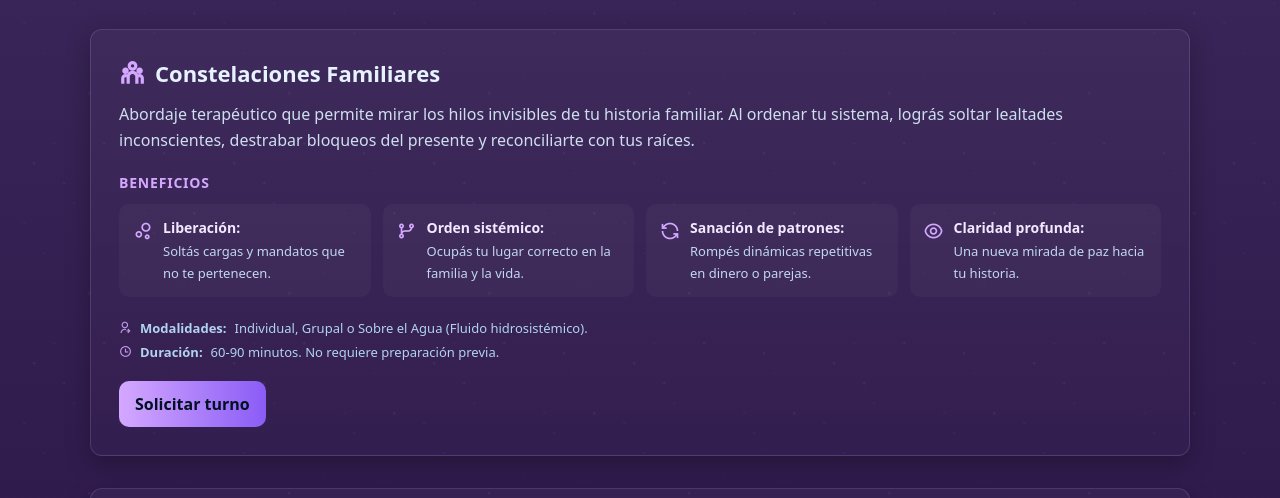
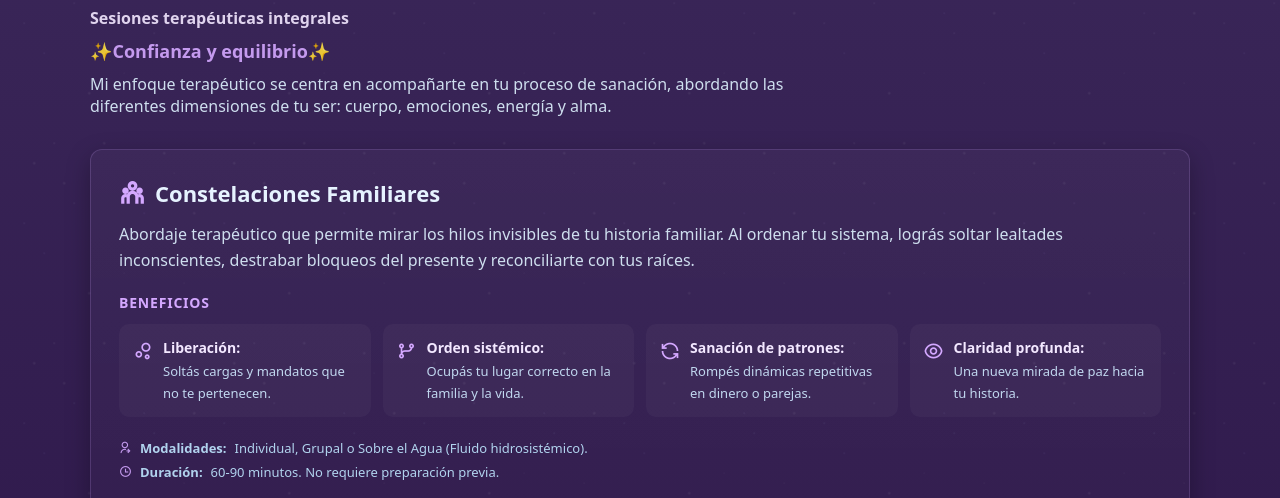
Before and after one commit to BemoSolF/bemosolf.github.io, a plain HTML site: page terapias.html in a window 1280 px wide. Shown: the part 281-779 px from the top of the page. Drawn offline with nearby package versions, Linux system fonts and the light colour scheme.

Commit message:
Agregar introduccion de enfoque terapeutico en pagina de Terapias

```diff
--- a/terapias.html
+++ b/terapias.html
@@ -131,7 +131,10 @@
     .page-intro{ margin-top:18px; max-width:760px; }
     .page-intro .eyebrow{ color:var(--accent); font-size:14px; letter-spacing:1px; text-transform:uppercase; margin-bottom:8px; }
     .page-intro h1{ margin:0 0 12px 0; font-size:32px; }
-    .page-intro p{ margin:0; color:#dff3ff; opacity:0.9; }
+    .page-intro p{ margin:0 0 10px 0; color:#dff3ff; opacity:0.9; }
+    .page-intro p:last-child{ margin-bottom:0; }
+    .page-intro .subtitulo-integral{ font-weight:600; color:#f3e8ff; font-size:16px; }
+    .page-intro .tagline-confianza{ color:var(--accent); font-size:18px; font-weight:600; }
 
     /* Therapy detail blocks */
     .therapy{
@@ -273,6 +276,9 @@
       <div class="eyebrow">✦ Nuestras Terapias</div>
       <h1>Conocé cada terapia y sus beneficios</h1>
       <p>Cada persona llega con una necesidad distinta. Acá te contamos en qué consiste cada terapia, para qué te puede servir y qué podés esperar de la sesión, así elegís con más información antes de pedir tu turno.</p>
+      <p class="subtitulo-integral">Sesiones terapéuticas integrales</p>
+      <p class="tagline-confianza">✨️Confianza y equilibrio✨️</p>
+      <p>Mi enfoque terapéutico se centra en acompañarte en tu proceso de sanación, abordando las diferentes dimensiones de tu ser: cuerpo, emociones, energía y alma.</p>
     </section>
 
     <!-- Constelaciones Familiares -->
```
